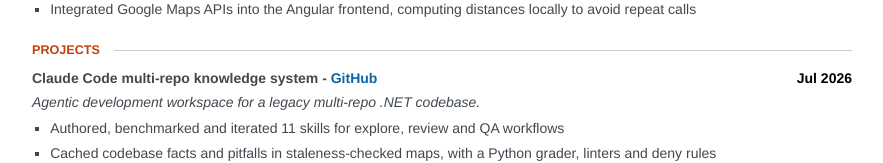
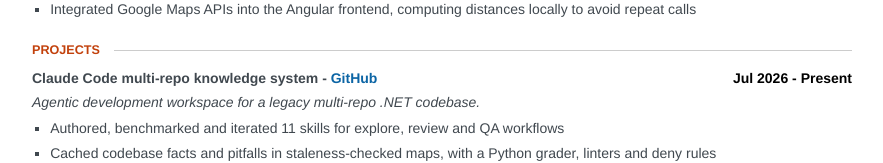
Before and after one commit to attole/resume, a plain HTML site: page docs/index.html in a window 1280 px wide. Shown: the part 730-893 px from the top of the page, without its empty margins (198-1081 px from the left). Drawn offline with Linux system fonts and the light colour scheme.

Commit message:
updated timeline on claude project

```diff
--- a/docs/index.html
+++ b/docs/index.html
@@ -349,6 +349,7 @@
               <h3 class="position">Claude Code multi-repo knowledge system - <a target="_blank" rel="noopener noreferrer" href="https://github.com/attole/claude-multirepo-knowledge-system">GitHub</a></h3>
               <div class="date">
                 <span class="start-date">Jul 2026</span>
+                <span class="end-date">- Present</span>
               </div>
             </header>
             <div class="item">
```
Also changed, not shown: 1 other file.
